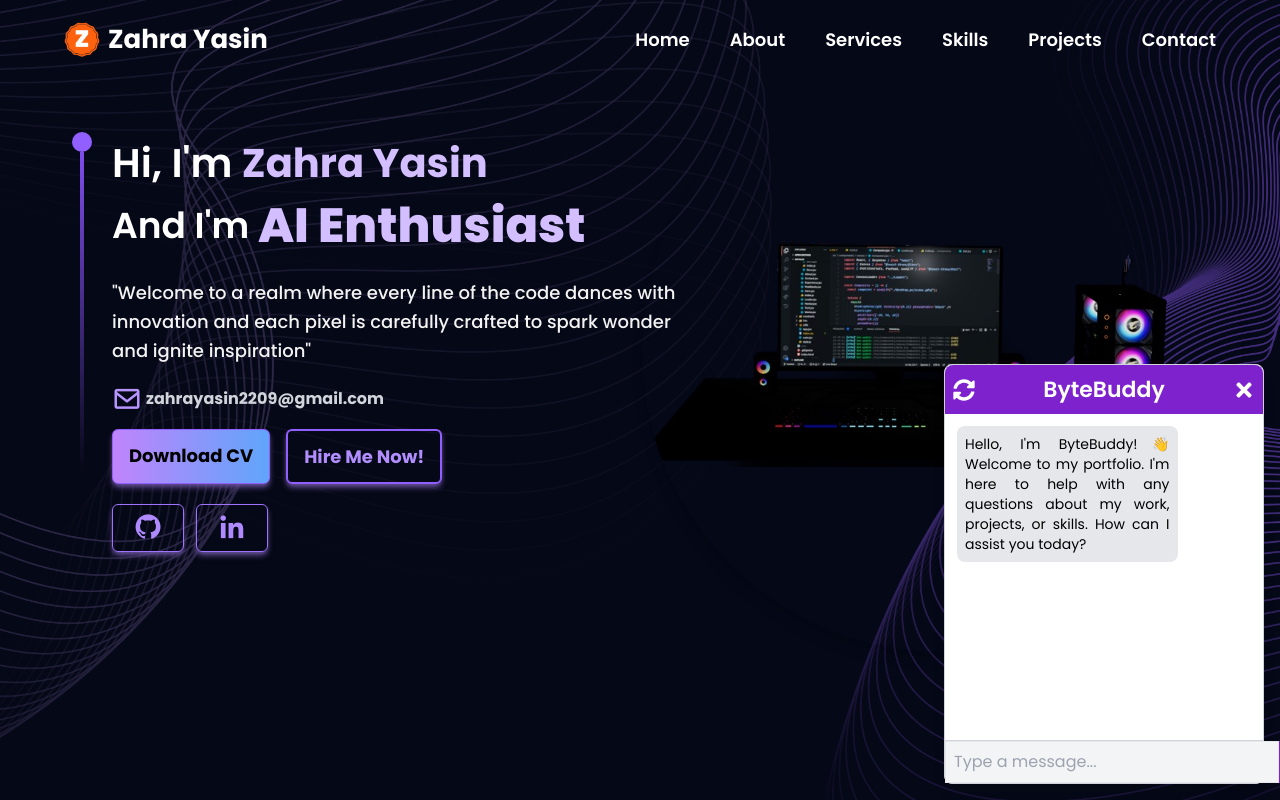
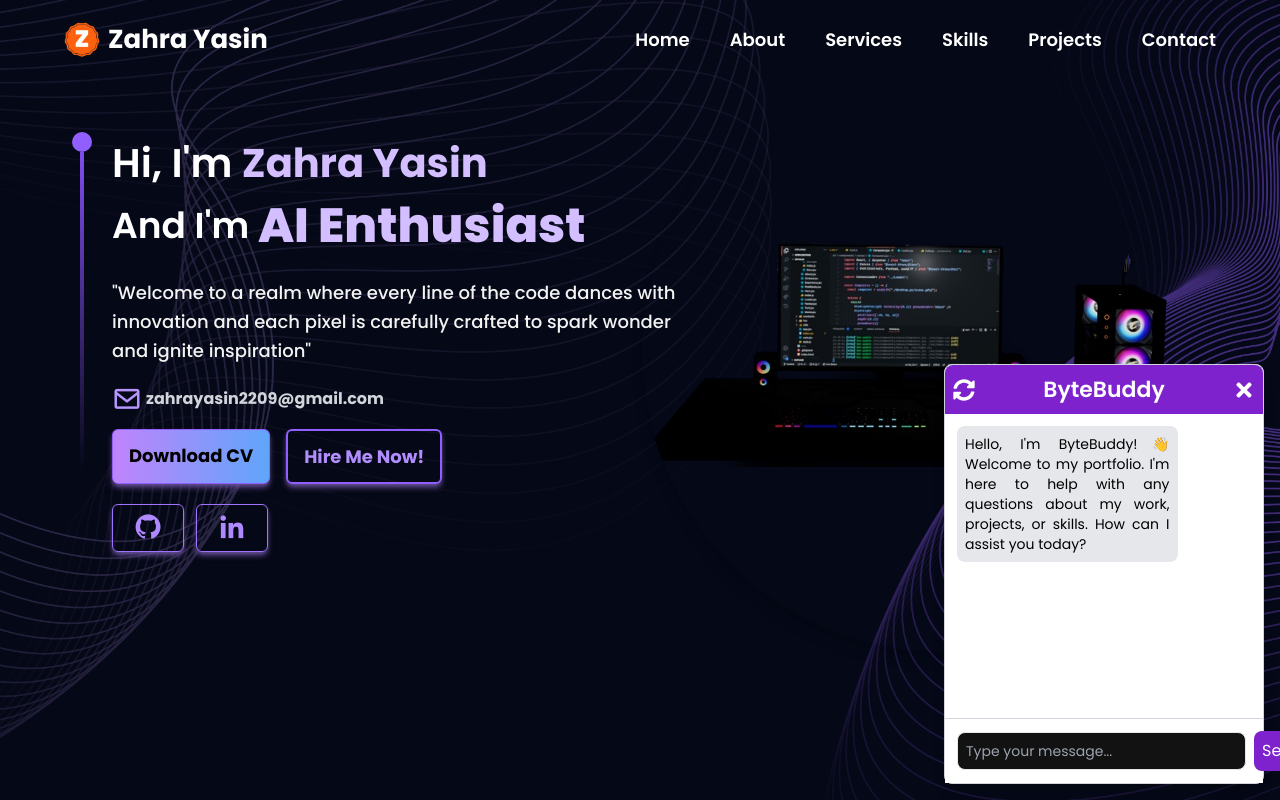
Before and after one commit to ZahraYasin2209/Personal-Portfolio-Site, a React (Vite) app: page / in a window 1280 px wide. Both pictures are taken after a click on the element 1232 px from the left and 752 px from the top of the page. Shown: the top 800 px of the page. Built offline with nearby package versions, Linux system fonts and the light colour scheme.

Commit message:
Chatbot.jsx

```diff
--- a/src/components/Chatbot.jsx
+++ b/src/components/Chatbot.jsx
@@ -160,20 +160,18 @@ const Chatbot = () => {
               </div>
             ))}
           </div>
-{/*           <div className="flex border-t border-gray-300"> */}
-            <div className="flex bottom-2 w-full sm:w-full border-t border-gray-300">
-
+          <div className="p-3 border-t border-gray-300 flex items-center bg-white">
   <input
     type="text"
+    className="flex-1 p-2 text-sm border rounded-lg focus:outline-none focus:ring-2 focus:ring-purple-500"
+    placeholder="Type your message..."
     value={userInput}
     onChange={(e) => setUserInput(e.target.value)}
-              placeholder="Type a message..."
-              className="flex-1 p-2 border border-gray-200 bg-gray-100 text-black text-[16px] outline-none"
     onKeyPress={(e) => e.key === "Enter" && sendMessage()}
   />
   <button
+    className="ml-2 p-2 bg-purple-700 text-white rounded-lg hover:bg-purple-800 transition duration-300"
     onClick={sendMessage}
-              className="p-2 bg-purple-700 text-white text-md font-semibold rounded-r-lg"
   >
     Send
   </button>
```
Lines whose indentation alone changed are shown as unchanged.
